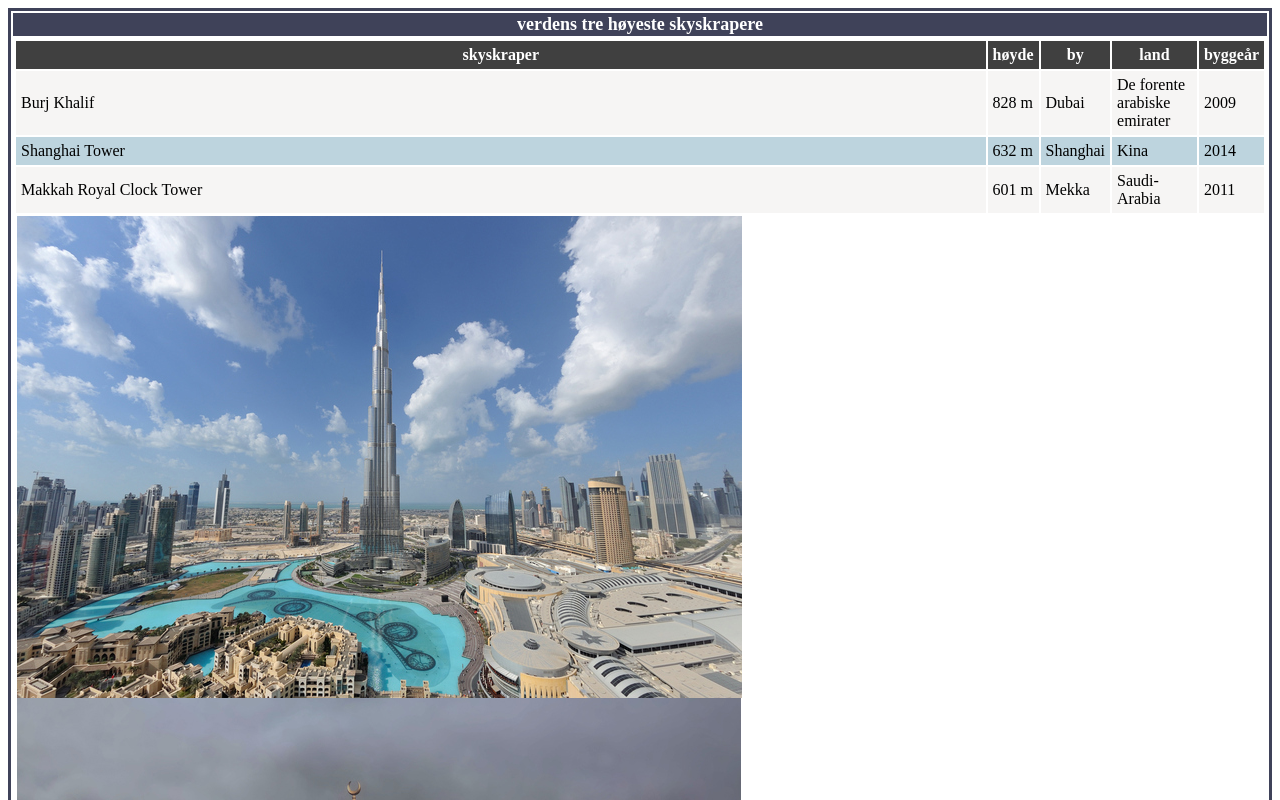
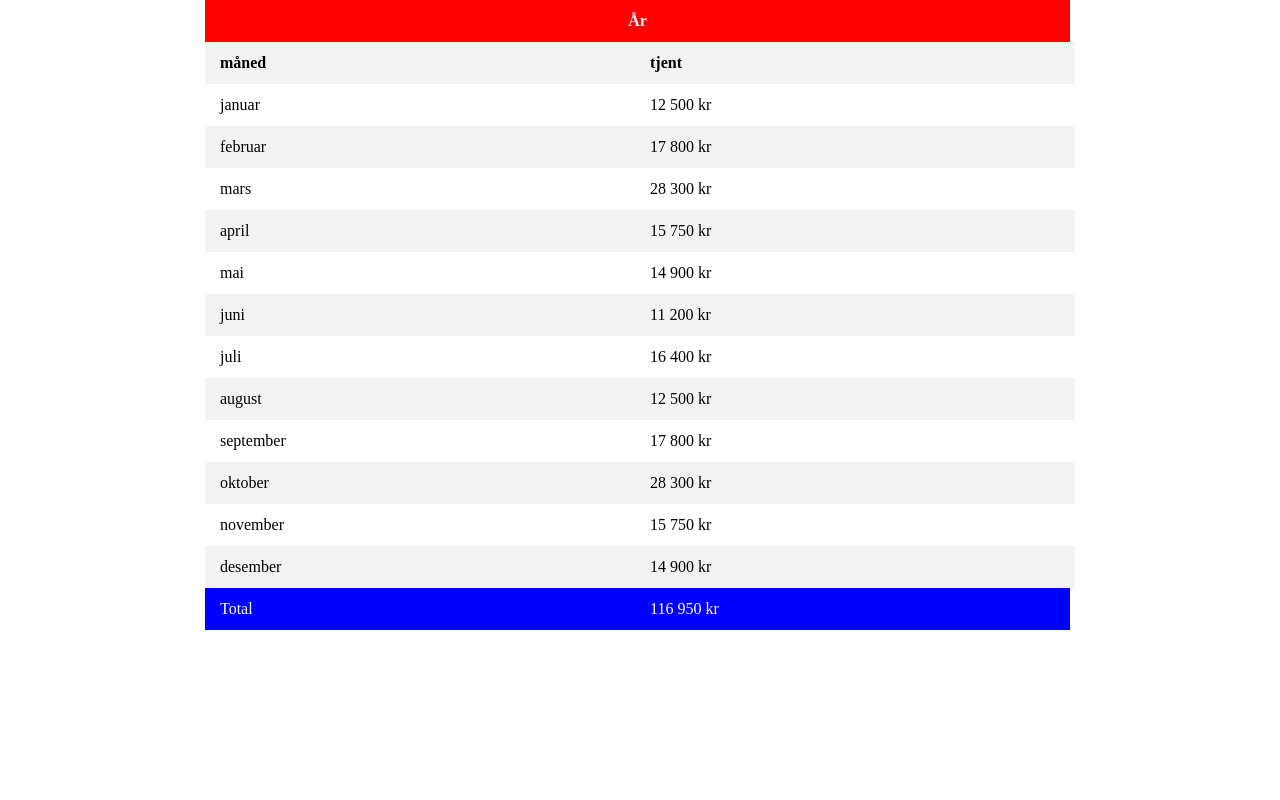
Before and after one commit to EspenTinius/oppgave, a plain HTML site: page index.html in a window 1280 px wide. Shown: the top 800 px of the page. Drawn offline with Linux system fonts and the light colour scheme.

Commit message:
asdhnyubgy

```diff
--- a/index.html
+++ b/index.html
@@ -1,79 +1,93 @@
-<html lang="no">
-    <head>
-        <meta charset="UTF-8">
-        <title>skyskrapere</title>
-    </head>
+<html>
     <body>
-        <table class="dumdum">
+        <table>
             <tr>
-                <th class="g">verdens tre høyeste skyskrapere</th>
+                <th colspan="2">År</th>
             </tr>
             <tr>
-                <td>
-                    <table>
-                        <tr class="tr">
-                            <th class="th">skyskraper</th>
-                            <th class="th">høyde</th>
-                            <th class="th">by</th>
-                            <th class="th">land</th>
-                            <th class="th">byggeår</th>
-                        </tr>
-                        <tr class="tr">
-                            <td class="td">Burj Khalif</td>
-                            <td class="td">828 m</td>
-                            <td class="td">Dubai</td>
-                            <td class="td">De forente arabiske emirater</td>
-                            <td class="td">2009</td>
-                        </tr>
-                        <tr class="tr">
-                            <td class="td">Shanghai Tower</td>
-                            <td class="td">632 m</td>
-                            <td class="td">Shanghai</td>
-                            <td class="td">Kina</td>
-                            <td class="td">2014</td>
-                        </tr>
-                        <tr class="tr">
-                            <td class="td">Makkah Royal Clock Tower</td>
-                            <td class="td">601 m</td>
-                            <td class="td">Mekka</td>
-                            <td class="td">Saudi-Arabia</td>
-                            <td class="td">2011</td>
-                        </tr>
-                </td>
+                <td><b>måned</b></td>
+                <td><b>tjent</b></td>
             </tr>
             <tr>
-                <td>
-                <a href="#"><img src="bilder/burj_stor.jpg" alt=""></a>
-                <a href="#"><img src="bilder/Makkah_stor.jpg" alt=""></a>
-                <a href="#"><img src="bilder/Shanghai_stor.jpg" alt=""></a>
-                </td>
+                <td>januar</td>
+                <td>12 500 kr</td>
+            </tr>
+            <tr>
+                <td>februar</td>
+                <td>17 800 kr</td>
+            </tr>
+            <tr>
+                <td>mars</td>
+                <td>28 300 kr</td>
+            </tr>
+            <tr>
+                <td>april</td>
+                <td>15 750 kr</td>
+            </tr>
+            <tr>
+                <td>mai</td>
+                <td>14 900 kr</td>
+            </tr>
+            <tr>
+                <td>juni</td>
+                <td>11 200 kr</td>
+            </tr>
+            <tr>
+                <td>juli</td>
+                <td>16 400 kr</td>
+            </tr>
+            <tr>
+                <td>august</td>
+                <td>12 500 kr</td>
+            </tr>
+            <tr>
+                <td>september</td>
+                <td>17 800 kr</td>
+            </tr>
+            <tr>
+                <td>oktober</td>
+                <td>28 300 kr</td>
+            </tr>
+            <tr>
+                <td>november</td>
+                <td>15 750 kr</td>
+            </tr>
+            <tr>
+                <td>desember</td>
+                <td>14 900 kr</td>
+            </tr>
+            <tr class="siste_rad" style="background-color: blue;">
+                <td>Total</td>
+                <td>116 950 kr</td>
             </tr>
         </table>
     </body>
+</html>
 <style>
-        .th{
-            background-color: #404040;
+    th{
+        background-color: red;
+        width: 1fr;
         color: white;
-            padding: 5px;
+        width: 400px;
+        padding: 12px 15px;
     }
-        .td{
-            padding: 5px;
+    td{
+        width: 400px;
+        padding: 12px 15px;
     }
-        td
-        .tr:nth-child(even){
-            background-color:#f6f5f4;
+    tr:nth-child(even){
+        background-color: #f2f2f2;
+        border-right: 10px solid #f2f2f2;
     }
-        .tr:nth-child(odd){
-            background-color: #bdd4de;
-        }
-        .dumdum{
-            border: solid 3px #3f4259;
-            border-color: #3f4259;
-        }
-        .g{
-            background-color: #3f4259;
-            font-size: large;
+    .siste_rad{
+        background-color: blue;
         color: white;
     }
+    body{
+        margin:0 auto;
+    }
+    table{
+        margin: 0 auto;
+        border-collapse: collapse;
+    }
 </style>
-</html>
```
Also changed, not shown: oppgave2.html (added, +74 -0 lines), resturang.html (added, +135 -0 lines), rom.html (added, +66 -0 lines), 947-1262818585EUqs.jpg (added), bilder/Makkah_stor.jpg (deleted), bilder/Shanghai_stor.jpg (deleted), bilder/burj_stor.jpg (deleted), fruit-summer-vitamins-watercolor-1631529678uqH.jpg (added), images.jpg (added), las-vegas-hotel.jpg (added), last ned (3).jpg (added), last ned (4).jpg (added), last ned (5).jpg (added), last ned (6).jpg (added), 1 more files. Lines whose indentation alone changed are shown as unchanged.
